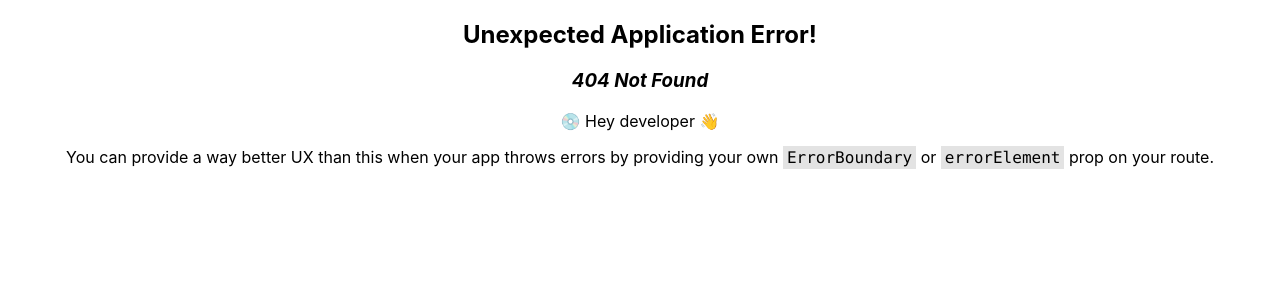
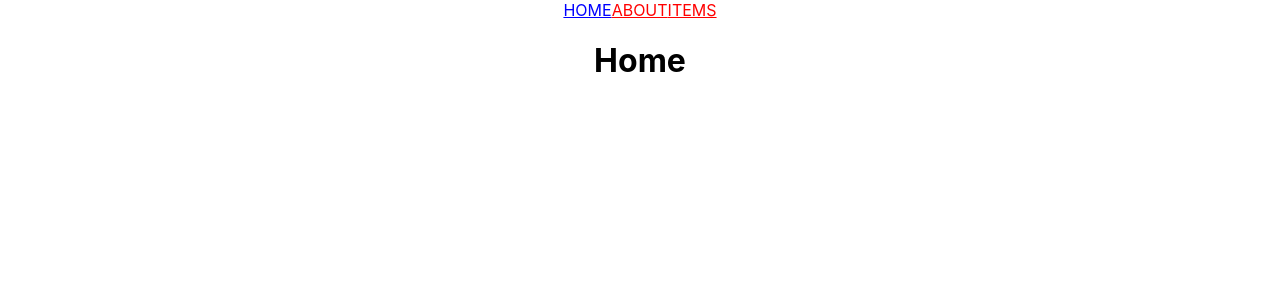
Before and after one commit to Falak0891/Intro-to-Routing, a React (Create React App) app: page / in a window 1280 px wide. Before the commit this address had no page. Shown: the top 300 px of the page. Built offline with nearby package versions, Linux system fonts and the light colour scheme.

Commit message:
SecondNavLink

```diff
--- a/src/App.js
+++ b/src/App.js
@@ -1,36 +1,44 @@
-import { createBrowserRouter, RouterProvider, createRoutesFromElements, Route} from "react-router-dom";
+import {
+  createBrowserRouter,
+  RouterProvider,
+  createRoutesFromElements,
+  Route,
+} from "react-router-dom";
+
 import Navbar from "./components/Navbar";
 import About from "./pages/About";
 import Home from "./pages/Home";
 import Items from "./pages/Items";
+
 function App() {
 
   // const routes = createRoutesFromElements(
   //   <>
-  //   <Route path="/" >
-  //     <Route index element={<Home/>}/>
-  //     <Route path="/about" element={<About/>}/>
-  //     <Route path="/items" element={<Items/>}/>
-  //   </Route>
-
+  //     <Route path="/" element={<Navbar />}>
+  //       <Route index element={<Home />} />
+  //       <Route path="/about" element={<About />} />
+  //       <Route path="/items" element={<Items />} />
+  //     </Route>
   //   </>
   // );
 
   // const router = createBrowserRouter(routes);
 
   const router = createBrowserRouter([
-    {path: "/root", children:[
-      {index: true, element:<Home/>},
-      {path:"about", element:<About/>},
-      {path:"items", element:<Items/>}
+    {
+      path: "/",
+      element: <Navbar />,
+      children: [
+        { index: true, element: <Home /> },
+        { path: "about", element: <About /> },
+        { path: "items", element: <Items /> },
+      ],
+    },
+  ]);
 
-    ]}
-
-
-  ])
   return (
     <>
-    <RouterProvider router={router}/>
+      <RouterProvider router={router} />
     </>
   );
 }
--- a/src/components/Navbar.js
+++ b/src/components/Navbar.js
@@ -1,12 +1,38 @@
-import { Link } from "react-router-dom";
-function Navbar(){
-    return(
-        <>
-        <Link to="/"><button>HOME</button></Link>
-        <Link to="/about"><button>ABOUT</button></Link>
-        <Link to="/items"><button>ITEMS</button></Link>
-        </>
-    )
+import { Link, NavLink, Outlet } from "react-router-dom";
+function Navbar() {
+  return (
+    <>
+      <div>
+        <NavLink
+          to="/"
+          style={({ isActive }) =>
+            isActive ? { color: "blue" } : { color: "red" }
+          }
+        >
+          HOME
+        </NavLink>
+
+        <NavLink
+          to="/about"
+          style={({ isActive }) =>
+            isActive ? { color: "blue" } : { color: "red" }
+          }
+        >
+          ABOUT
+        </NavLink>
+
+        <NavLink
+          to="/items"
+          style={({ isActive }) =>
+            isActive ? { color: "blue" } : { color: "red" }
+          }
+        >
+          ITEMS
+        </NavLink>
+      </div>
+      <Outlet />
+    </>
+  );
 }
 
 export default Navbar;
```
